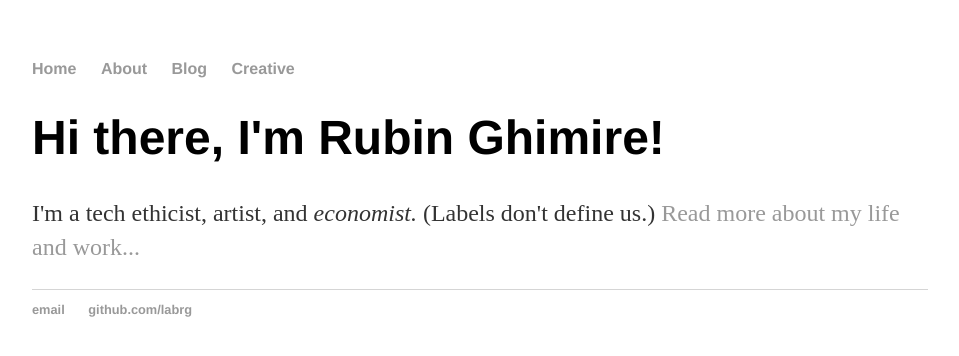
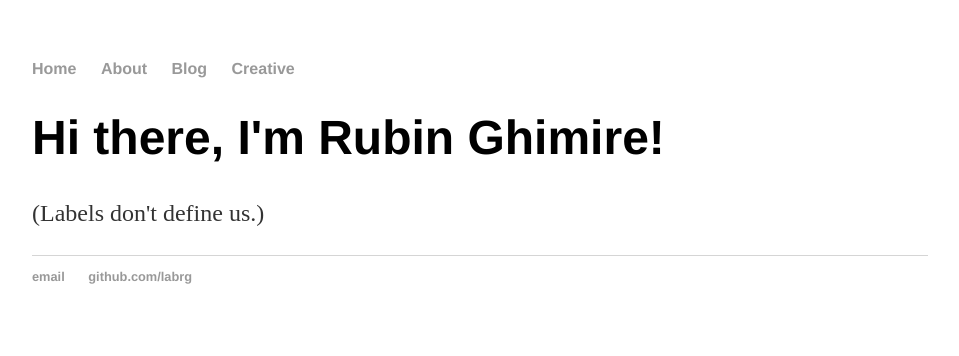
Before and after one commit to rubinghimire/rubinghimire.github.io, a Jekyll site: the page built from index.html, in a window 1280 px wide. Shown: the top 356 px of the page, without its empty margins (160-1119 px from the left). Built offline with Jekyll 4.4.1, drawn with Linux system fonts in a browser that asks for light colours.

Commit message:
Update index.html

```diff
--- a/index.html
+++ b/index.html
@@ -4,5 +4,5 @@ title: Rubin Ghimire, Personal Page
 ---
 <div class="blurb">
 	<h1>Hi there, I'm Rubin Ghimire!</h1>
-	<p>I'm a tech ethicist, artist, and <em>economist.</em> (Labels don't define us.) <a href="/about">Read more about my life and work...</a></p>
+	<p>(Labels don't define us.)</p>
 </div><!-- /.blurb -->
```
